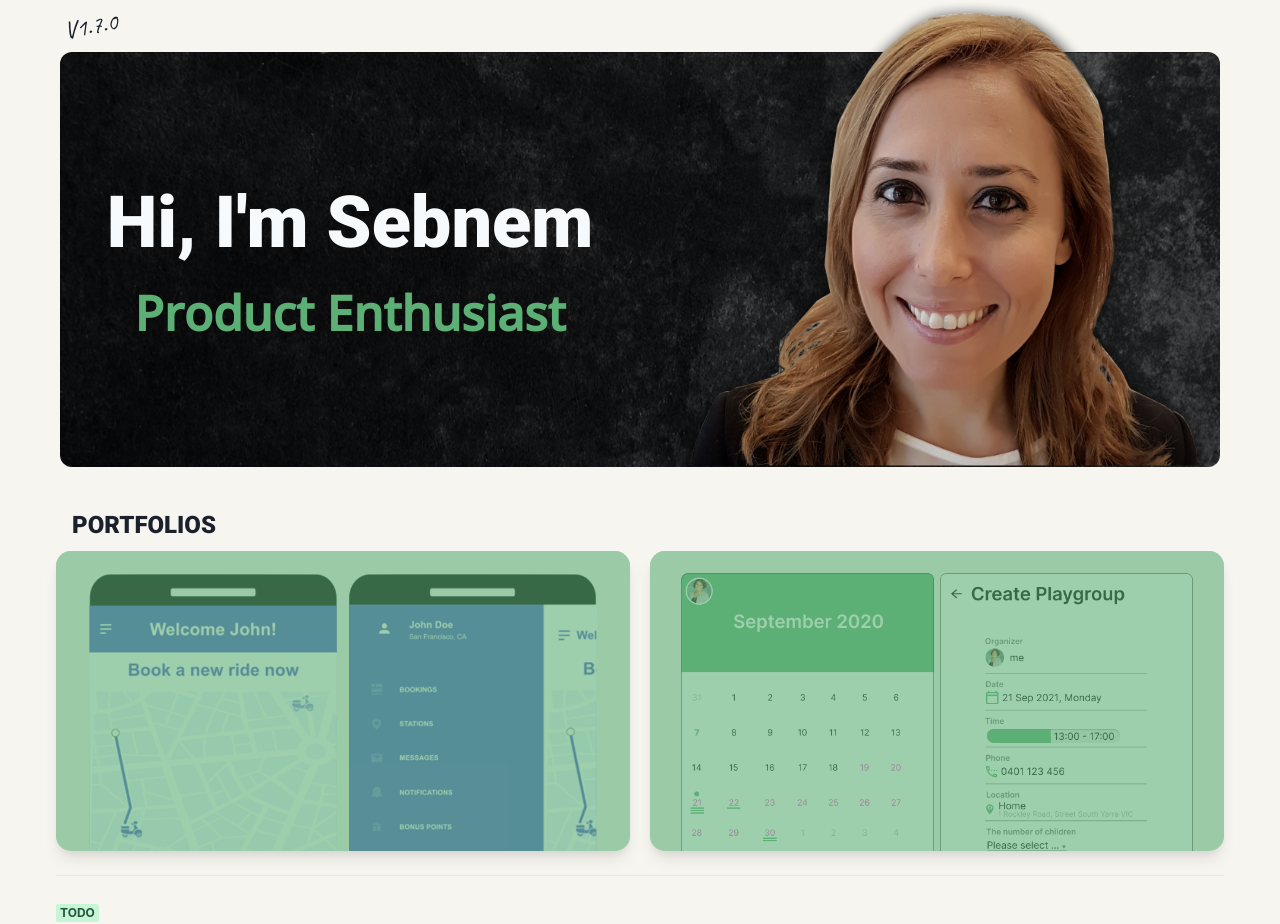
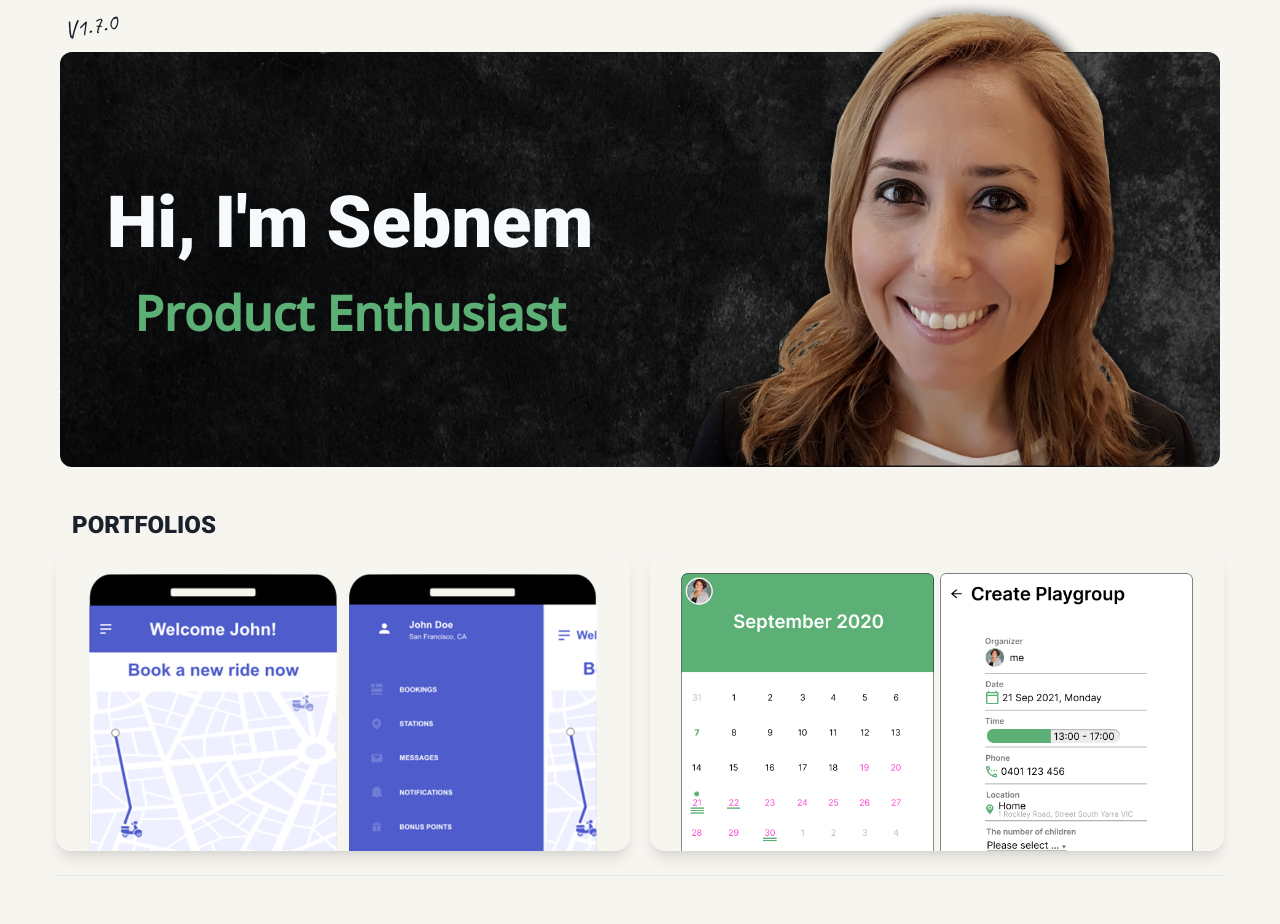
Before and after one commit to orensebnem/orensebnem.github.io, a Next.js app: page / in a window 1280 px wide. After the commit the page ends 900 px from the top, so only its background shows below. Built offline with nearby package versions, Linux system fonts and the light colour scheme.

Commit message:
feat(portfolios): add color palette for titles

```diff
--- a/components/pages/footer/index.tsx
+++ b/components/pages/footer/index.tsx
@@ -7,7 +7,6 @@ const Footer = () => {
             <hr/>
             <span/>
             <br/>
-            <Badge colorScheme="green">TODO</Badge>
         </footer>
     )
 }
--- a/data/content/portfolios/playtime-mobile-app.mdx
+++ b/data/content/portfolios/playtime-mobile-app.mdx
@@ -3,6 +3,7 @@ title: PlayTime Mobile App
 summary: PlayTime Mobile Summary
 image: portfolios/playtime-mobile-app/playtime-mobile-app.png
 date: 21/01/2022
+colorPalette: 5DB075
 ---
 
 export const imagePath = "../../../images/portfolios/playtime-mobile-app/";
--- a/data/content/portfolios/scootie-app.mdx
+++ b/data/content/portfolios/scootie-app.mdx
@@ -3,6 +3,7 @@ title: Scootie Mobile App
 summary: Scootie Mobile Summary
 image: portfolios/scootie-mobile-app/scootie-mobile-app.png
 date: 23/01/2022
+colorPalette: 4e59c8
 ---
 
 export const featureNotes = [
--- a/interfaces/PortfolioModel.tsx
+++ b/interfaces/PortfolioModel.tsx
@@ -6,10 +6,12 @@ export interface Frontmatter {
   date: string;
   readMore: string;
   image?: string;
+  colorPalette: string;
 }
 
 export default interface PortfolioModel {
   code: string;
   slug: string;
   frontmatter: Frontmatter;
+
 }
--- a/pages/index.tsx
+++ b/pages/index.tsx
@@ -1,4 +1,4 @@
-import React from "react";
+import React, { useState } from "react";
 import Layout from "../components/Layout";
 import {GetStaticProps} from "next";
 import packageJson from "../package.json";
@@ -17,6 +17,7 @@ const IndexPage: React.FC<{
 
     const {colorMode, toggleColorMode} = useColorMode();
     const {isOpen, onToggle} = useDisclosure()
+    const [isToggled, setIsToggled] = useState({});
 
 
     return (
@@ -84,17 +85,18 @@ const IndexPage: React.FC<{
                   fontWeight={900}
                   mt={10}>PORTFOLIOS</Text>
 
-
             <SimpleGrid columns={[1, null, 2]} spacing='20px'>
                 {portfolios.map((portfolio, index) => {
                     return <Box height='300px'
                                 overflow='hidden'
                                 rounded={15}
-                                boxShadow={["lg", "lg"]}>
+                                boxShadow={"lg"}
+                                borderStyle="ridge"
+                                borderColor="gray">
 
 
-                        <Box boxSize="100%" position="relative" bg="#5DB075" >
-                            <SlideFade in={isOpen} offsetY='-60px' transition={{
+                        <Box boxSize="100%" position="relative">
+                            <SlideFade in={isToggled[portfolio.frontmatter.title]} offsetY='-60px' transition={{
                                 enter: {
                                     duration: 0.1
                                 }
@@ -107,7 +109,7 @@ const IndexPage: React.FC<{
                                       fontWeight={900}
                                       pointerEvents="none"
                                       position={"absolute"}
-                                      color="#5DB075"
+                                      color={`#${portfolio.frontmatter.colorPalette}`}
                                 >{portfolio.frontmatter.title}</Text>
                             </SlideFade>
 
@@ -117,10 +119,9 @@ const IndexPage: React.FC<{
                                        objectFit='cover'
                                        boxSize='100%'
                                        bg={"white"}
-                                       opacity={.4}
                                        transition="0.1s"
-                                       onMouseOver={onToggle}
-                                       onMouseOut={onToggle}
+                                       onMouseOver={()=> setIsToggled({...isToggled, [portfolio.frontmatter.title]:true})}
+                                       onMouseOut={()=> setIsToggled({...isToggled, [portfolio.frontmatter.title]:false})}
                                        _hover={{
                                            opacity: 1,
                                            cursor: "pointer",
```
